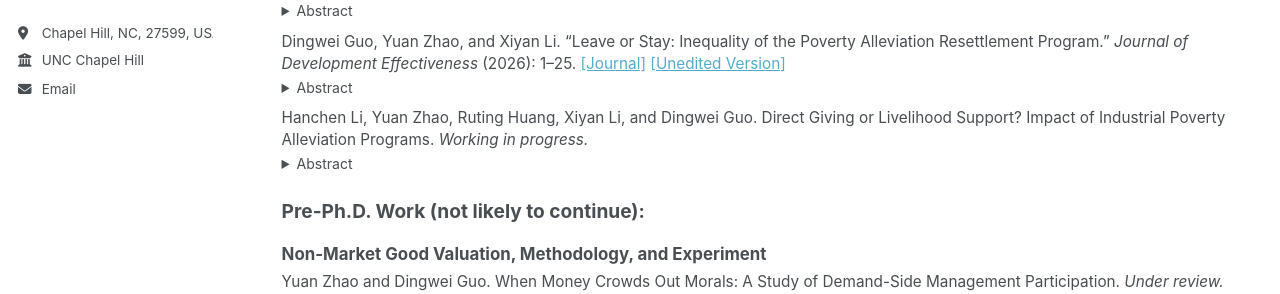
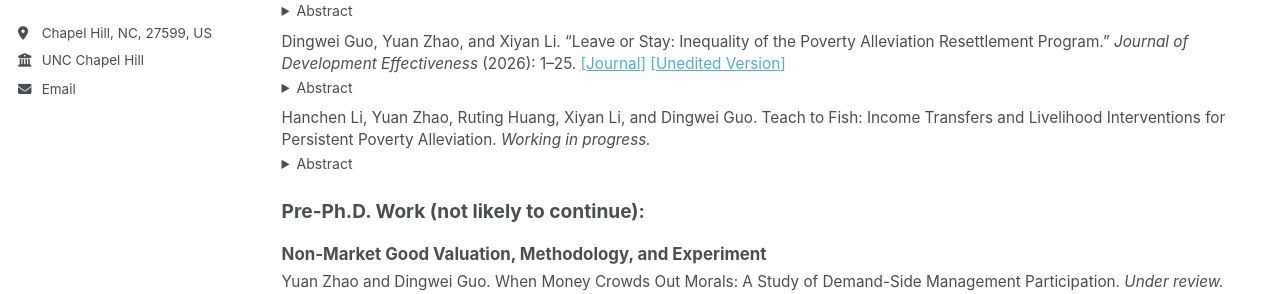
Before and after one commit to dw-guo/dw-guo.github.io, a Jekyll site: the page built from _pages/publications.html, in a window 1280 px wide and 1111 px high. Shown: the part 332-626 px from the top of the window. Built offline with Jekyll 4.4.1, drawn with Linux system fonts in a browser that asks for light colours; a style sheet for code colours, icons or effects is not loaded.

Commit message:
Update publications.html

```diff
--- a/_pages/publications.html
+++ b/_pages/publications.html
@@ -69,7 +69,7 @@ author_profile: true
 
   <p style="margin: 0 0 0.25em 0;">
     Hanchen Li, Yuan Zhao, Ruting Huang, Xiyan Li, and Dingwei Guo.
-    Direct Giving or Livelihood Support? Impact of Industrial Poverty Alleviation Programs.
+    Teach to Fish: Income Transfers and Livelihood Interventions for Persistent Poverty Alleviation.
     <em>Working in progress.</em>
   </p>
 
```
